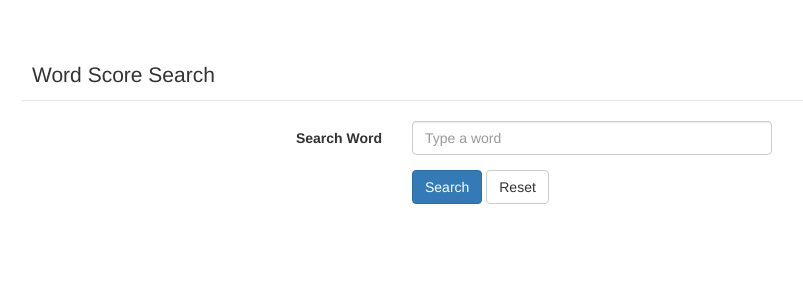
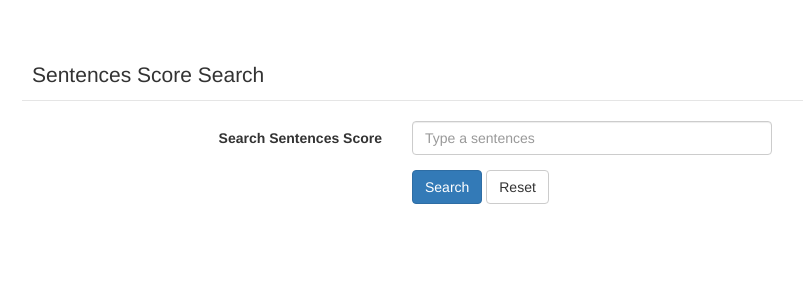
Before and after one commit to axquired24/Sentiword_Mining, a PHP site: page /search_txt.php in a window 1280 px wide. Shown: the top 300 px of the page, without its empty margins (48-851 px from the left). Run offline with PHP 8.4, Linux system fonts and the light colour scheme.

Commit message:
Tambah cari per kata _ kalimat

```diff
--- a/search_txt.php
+++ b/search_txt.php
@@ -33,13 +33,13 @@
 			<fieldset>
 
 			<!-- Form Name -->
-			<legend>Word Score Search</legend>
+			<legend>Sentences Score Search</legend>
 
 			<!-- Text input-->
 			<div class="form-group">
-			  <label class="col-md-4 control-label" for="search_w">Search Word</label>
+			  <label class="col-md-4 control-label" for="search_w">Search Sentences Score</label>
 			  <div class="col-md-4">
-			  <input id="search_w" name="search_w" type="text" placeholder="Type a word" class="form-control input-md" required="">
+			  <input id="search_w" name="search_sen" type="text" placeholder="Type a sentences" class="form-control input-md" required="">
 
 			  </div>
 			</div>
@@ -60,30 +60,46 @@
 			<?php
 				if(isset($_POST[submit]))
 				{
-					$phrase_p	= $_POST['search_w'];
+					$sentences 	= $_POST['search_sen'];
+					$origin_sen = $sentences;
+					$sentences 	= preg_replace('/[^a-z]+/i', '__', $sentences);
+					$sentences 	= explode('__', $sentences);
+					$total_score= 0;
+					$per_phrase = "";
+
+					foreach ($sentences as $phrase_p)
+					{
 						$phrase_p 	= str_replace("'", "`", $phrase_p);
 						$phrase_p 	= strtolower($phrase_p);
-					$sql 		= "SELECT * FROM dbtxt WHERE synset_term LIKE \"% $phrase_p#%\" OR synset_term LIKE \"$phrase_p#%\"";
+						$sql 		= "SELECT synset_term, pos_score, neg_score FROM dbtxt WHERE synset_term LIKE \"$phrase_p#%\" OR synset_term LIKE \"% $phrase_p#%\"";
 						$exe_sql	= mysql_query($sql);
+						$phrase 	= $phrase_p;
 
 						$pos_score 	= 0;
 						$neg_score 	= 0;
-					while($out_sql 	= mysql_fetch_array($exe_sql))
+						while ($arr_sql = mysql_fetch_array($exe_sql))
 						{
-						$pos_score 	+= $out_sql[pos_score];
-						$neg_score 	+= $out_sql[neg_score];
+							$pos_score += $arr_sql[pos_score];
+							$neg_score += $arr_sql[neg_score];
 						}
-					$total_score 	= $pos_score - $neg_score;
+						// $score 		= $out_sql[pos_score] - $out_sql[neg_score];
 
-					// if(empty($phrase))
-					// {
-					// 	$found = "Word Not Found. Try Again";
-					// }
-					// else
-					// {
-					// 	$found = "Word Found. Score is";
-					// }
-					$found 	= "Result";
+						$score 		 = $pos_score - $neg_score;
+						$per_phrase .= 	"<tr><td>".$phrase."</td>".
+										"<td>".$score."</td></tr>";
+
+						$total_score += $score;
+					} // Close foreach sentence
+
+					// Check Score is not null
+					if($total_score == 0)
+					{
+						$found = "No Word Not Found. Try Again";
+					}
+					else
+					{
+						$found = "Word Found. Score is";
+					}
 			?>
 				<h4 class="page-header text-center hid"><?php echo $found; ?></h4>
 				<div class="hid" class="row">
@@ -94,9 +110,10 @@
 								<th>Score</th>
 							</thead>
 							<tbody>
-								<tr>
-									<td><?php echo $phrase_p; ?></td>
-									<td><?php echo $total_score; ?></td>
+								<?php echo $per_phrase; ?>
+								<tr class="active">
+									<td><strong>Total Score</strong></td>
+									<td><strong><?php echo $total_score; ?></strong></td>
 								</tr>
 							</tbody>
 						</table>
```
Lines whose indentation alone changed are shown as unchanged.
